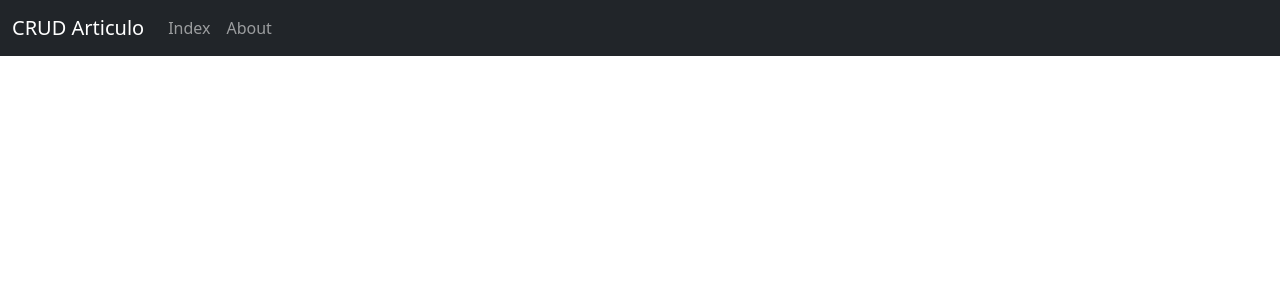
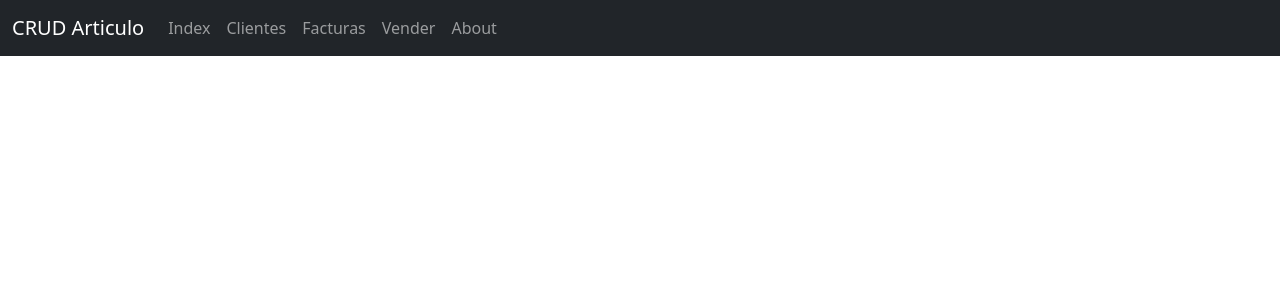
Before and after one commit to MarcosDVS/CRUD_PHP, a PHP site: page /Header.php in a window 1280 px wide. Shown: the top 300 px of the page. Run offline with PHP 8.4, Linux system fonts and the light colour scheme.

Commit message:
New options in menu

```diff
--- a/Shared/NavMenu.php
+++ b/Shared/NavMenu.php
@@ -10,6 +10,15 @@
                     <a class="nav-link <?php echo basename($_SERVER['PHP_SELF']) == 'index.php' ? 'active' : ''; ?>" aria-current="page" href="../Pages/index.php">Index</a>
                 </li>
                 <li class="nav-item">
+                    <a class="nav-link <?php echo basename($_SERVER['PHP_SELF']) == 'Clientes.php' ? 'active' : ''; ?>" aria-current="page" href="../Pages/Clientes.php">Clientes</a>
+                </li>
+                <li class="nav-item">
+                    <a class="nav-link <?php echo basename($_SERVER['PHP_SELF']) == 'Facturas.php' ? 'active' : ''; ?>" aria-current="page" href="../Pages/Facturas.php">Facturas</a>
+                </li>
+                <li class="nav-item">
+                    <a class="nav-link <?php echo basename($_SERVER['PHP_SELF']) == 'AddEditFactura.php' ? 'active' : ''; ?>" aria-current="page" href="../Pages/AddEditFactura.php">Vender</a>
+                </li>
+                <li class="nav-item">
                     <a class="nav-link <?php echo basename($_SERVER['PHP_SELF']) == 'about.php' ? 'active' : ''; ?>" href="../Pages/about.php">About</a>
                 </li>
             </ul>
```
